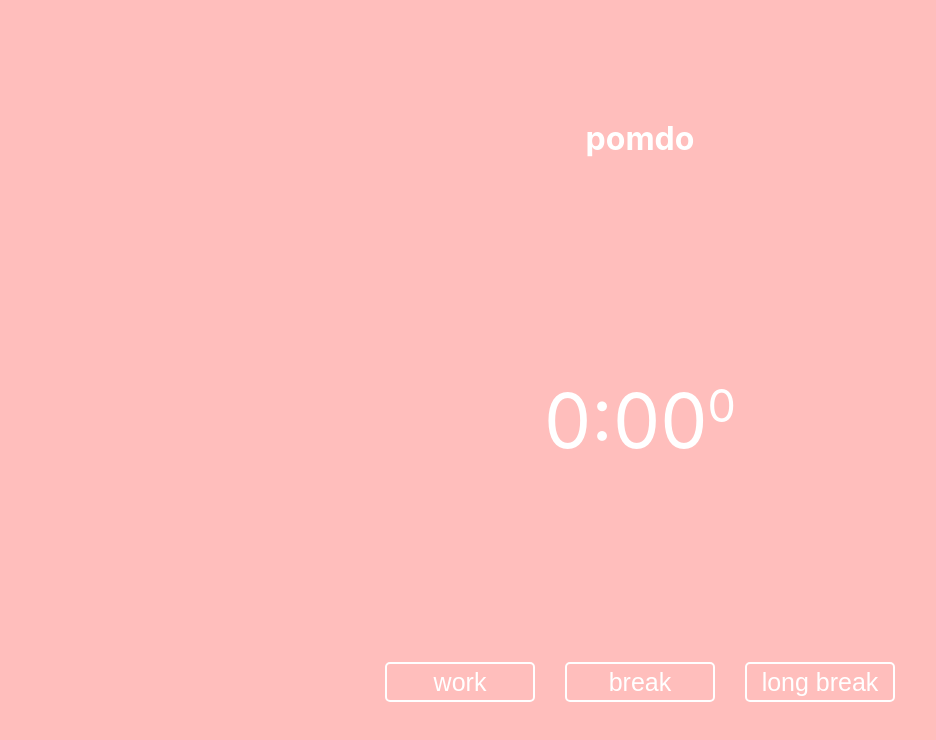
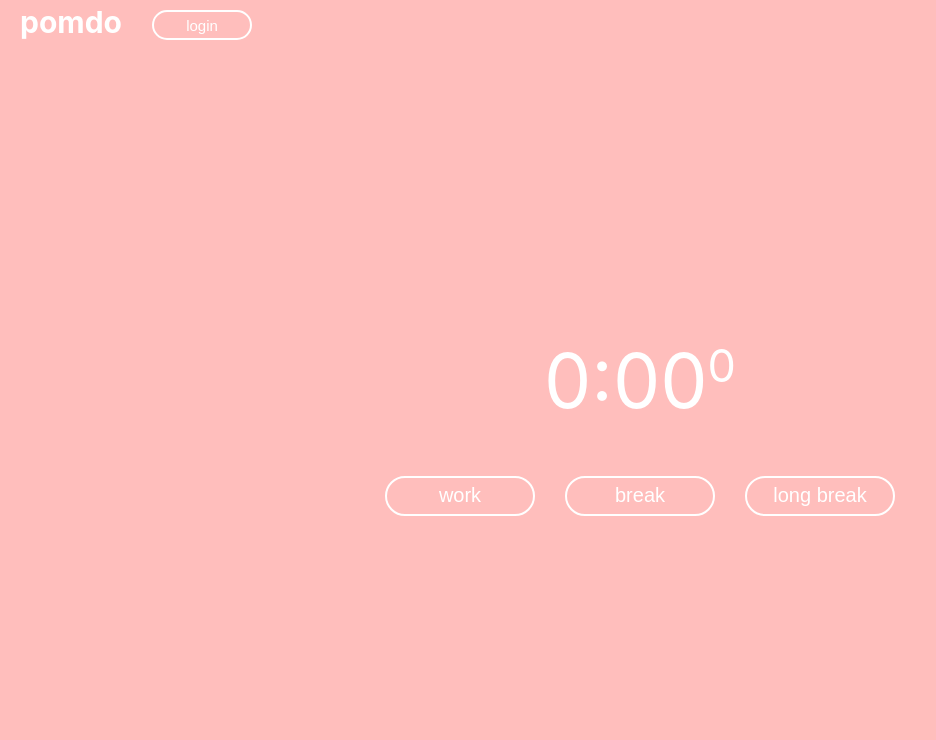
Before and after one commit to bell-boy/pomodoro, a React (Create React App) app: page / in a window 1280 px wide. Shown: the top 740 px of the page, without its empty margins (0-936 px from the left). Built offline with nearby package versions, Linux system fonts and the light colour scheme.

Commit message:
Overhall CSS, layout UI for login functionality.

```diff
--- a/src/App.css
+++ b/src/App.css
@@ -1,9 +1,42 @@
 .App {
 	height: 100vh;
+	width: 100vw;
 	display: flex;
 	flex-direction: column;
-	justify-content: space-around;
+}
+
+.header {
+	height: 30px;
+	display: flex;
+	justify-content: flex-start;
 	align-items: center;
+	gap: 30px;
+	padding: 10px 20px 10px 20px;
+
+}
+
+.logo-text {
+	font-size: 30px;
+	font-weight: bold;
+	text-align: center;
+	color: white;
+	vertical-align: middle;
+	padding-bottom: 6px;
+}
+
+.header-button {
+	width: 100px;
+	height: 30px;
+	font-size: 15px;
+}
+
+.body {
+	display: flex;
+	flex-direction: column;
+	justify-content: center;
+	gap: 50px;
+	align-items: center;
+	flex-grow: 1;
 }
 
 .button-container {
@@ -14,11 +47,11 @@
 button {
 	width: 150px;
 	height: 40px;
-	font-size: 25px;
+	font-size: 20px;
 	color: rgba(255, 255, 255, 255);
 	background-color: rgba(0, 0, 0, 0);
 	border-color: white;
-	border-radius: 5px;
+	border-radius: 30px;
 	border-style: solid;
 	cursor: pointer;
 	transition: .3s;
@@ -33,8 +66,8 @@ button {
 }
 
 .display-text:hover, button:hover {
-	color: rgb(200, 200, 200);
-	border-color: rgb(200, 200, 200);
+	color: rgb(230, 230, 230);
+	border-color: rgb(230, 230, 230);
 }
 
 .sup-sub-script {
--- a/src/App.js
+++ b/src/App.js
@@ -12,7 +12,11 @@ function App() {
 
   return (
     <div className="App" style={{ background: bg_color }}>
-			<h1> pomdo </h1>
+			<div className="header">
+				<span className="logo-text">pomdo</span>
+				<button className="header-button">login</button>
+			</div>
+			<div className="body">
 				<p className="display-text" onClick={stop} >{Math.floor(time_display/60)}:{(time_display%60).toString().padStart(2, '0')}<sup className="sup-sub-script">{pomodoro_count}</sup></p>
 
 				<div className="button-container">
@@ -32,6 +36,7 @@ function App() {
 					})}> long break </button>
 				</div>
 			</div>
+    </div>
   );
 }
 
```
Lines whose indentation alone changed are shown as unchanged.
